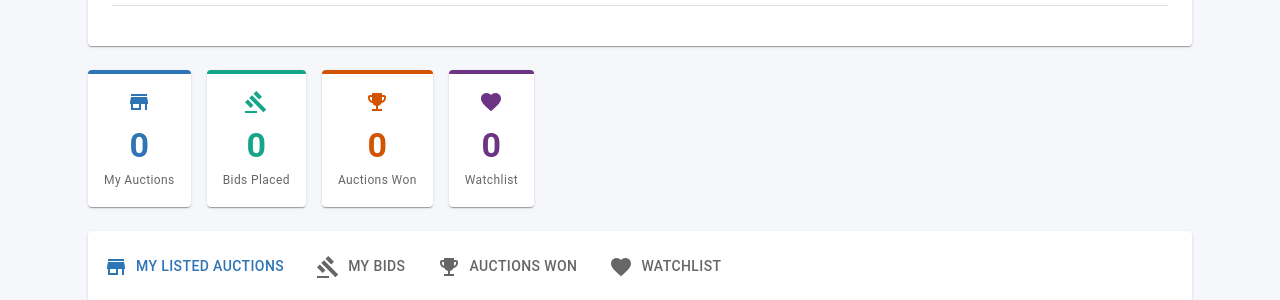
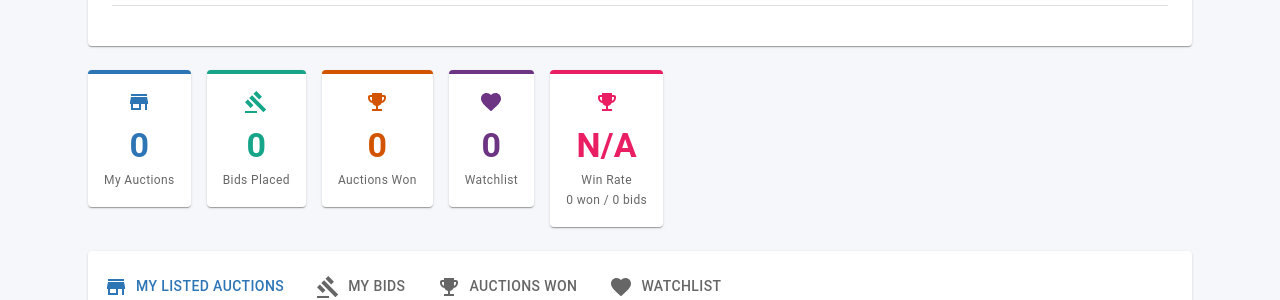
Before and after one commit to DeadboyTALHA/Auction-It, a React (Create React App) app in the folder frontend/: page /profile in a window 1280 px wide. Shown: the part 235-535 px from the top of the page. Built offline with nearby package versions, Linux system fonts and the light colour scheme; no server answers; sample sign-in values are in the browser's storage.

Commit message:
added winning percentage in buyer dashboard

```diff
--- a/frontend/src/pages/ProfileDashboard.js
+++ b/frontend/src/pages/ProfileDashboard.js
@@ -132,7 +132,7 @@ const ProfileDashboard = () => {
                     { label: "Auctions Won", value: wonAuctions.length, icon: <WonIcon />,      color: "#D35400" },
                     { label: "Watchlist",    value: watchlist.length,   icon: <WatchlistIcon />,color: "#6C3483" },
                 ].map(stat => (
-                    <Grid item xs={6} sm={3} key={stat.label}>
+                    <Grid item xs={6} sm={4} md={2} key={stat.label}>
                         <Paper sx={{ p: 2, textAlign: "center", borderTop: `4px solid ${stat.color}` }}>
                             <Box sx={{ color: stat.color, mb: 0.5 }}>{stat.icon}</Box>
                             <Typography variant="h4" fontWeight="bold" sx={{ color: stat.color }}>
@@ -142,6 +142,28 @@ const ProfileDashboard = () => {
                         </Paper>
                     </Grid>
                 ))}
+
+                {/* Win Percentage Card */}
+                <Grid item xs={12} sm={4} md={4}>
+                    <Paper sx={{ p: 2, textAlign: "center", borderTop: "4px solid #E91E63" }}>
+                        <Box sx={{ color: "#E91E63", mb: 0.5 }}>
+                            <WonIcon />
+                        </Box>
+                        <Typography variant="h4" fontWeight="bold" sx={{ color: "#E91E63" }}>
+                            {loading ? "—" : (
+                                myBids.length === 0
+                                    ? "N/A"
+                                    : `${((wonAuctions.length / myBids.length) * 100).toFixed(1)}%`
+                            )}
+                        </Typography>
+                        <Typography variant="caption" color="text.secondary">
+                            Win Rate
+                        </Typography>
+                        <Typography variant="caption" color="text.secondary" sx={{ display: "block" }}>
+                            {loading ? "" : `${wonAuctions.length} won / ${myBids.length} bids`}
+                        </Typography>
+                    </Paper>
+                </Grid>
             </Grid>
 
             {/* Tabs */}
```
